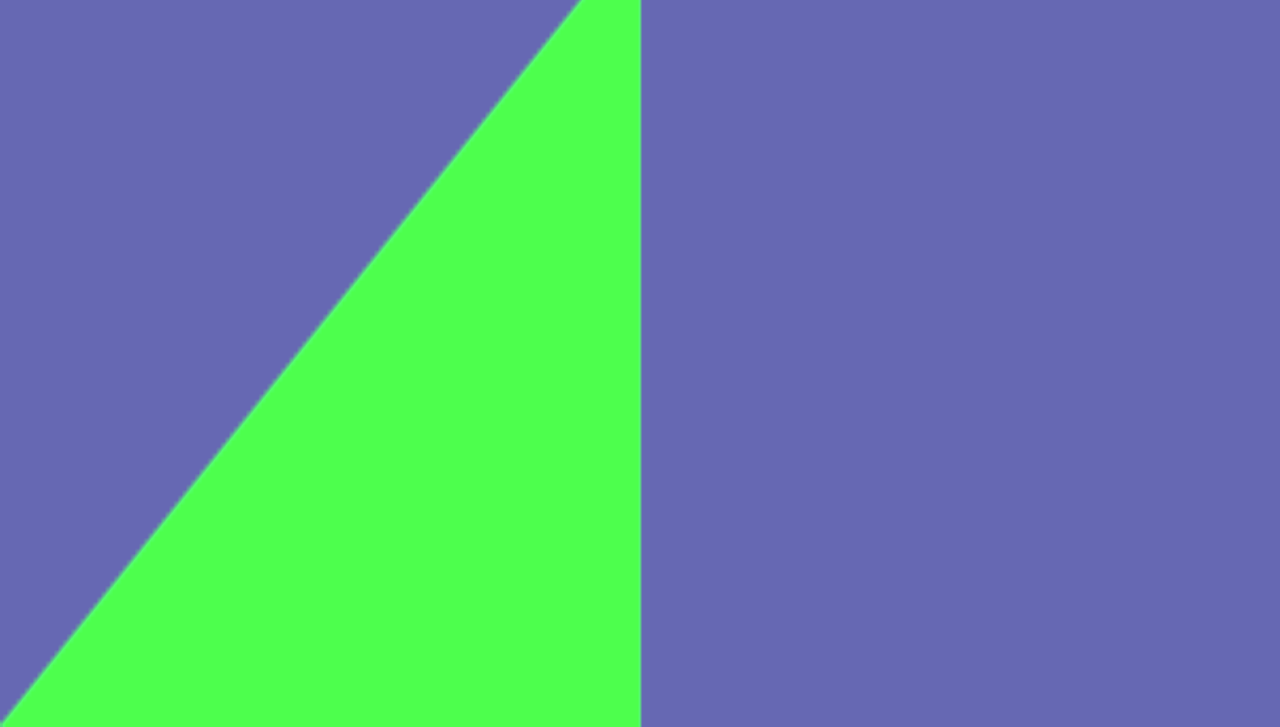
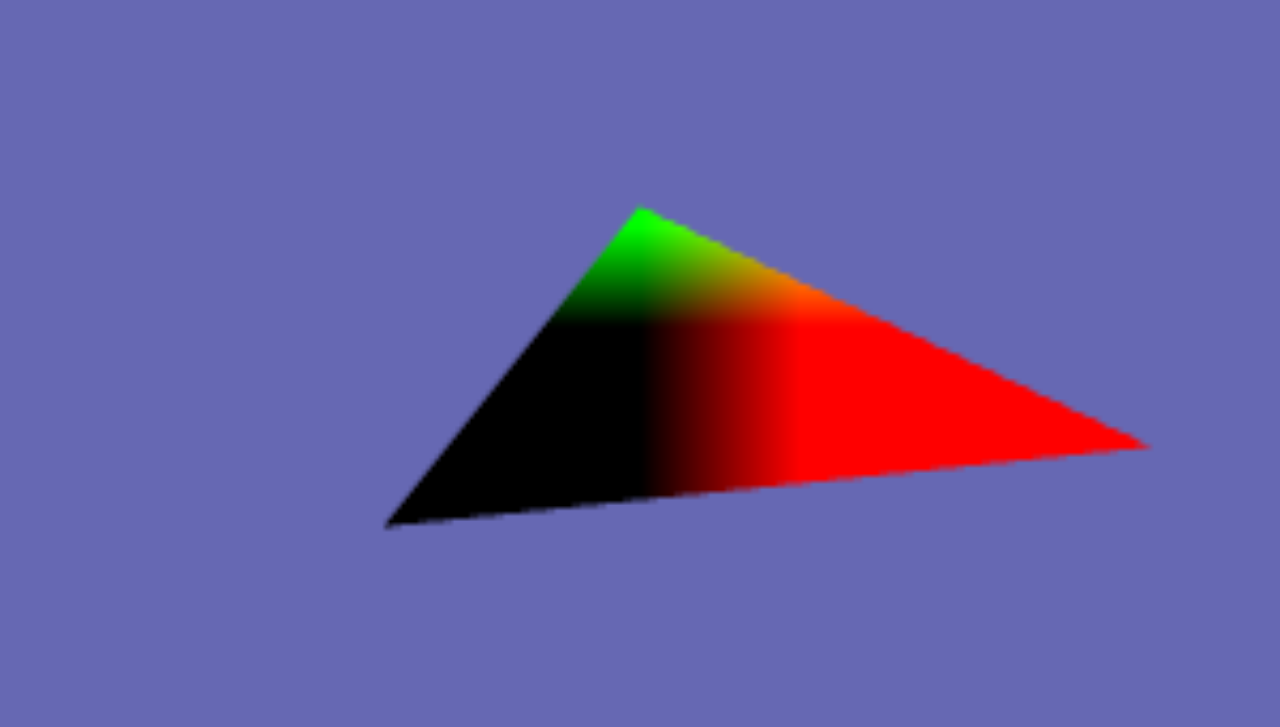
Before and after one commit to richplastow/oo3d, a website: page usage/basic-usage.html in a window 1280 px wide. Shown: the part 73-800 px from the top of the page. Drawn offline with Linux system fonts and the light colour scheme.

Commit message:
0.0.5 Color is `gl_Position` multiplied by 4

```diff
--- a/package.json
+++ b/package.json
@@ -1,6 +1,6 @@
 {
   "name": "oo3d",
-  "version": "0.0.4",
+  "version": "0.0.5",
   "description": "The Oopish WebGL library",
   "main": "build/oo3d.js",
   "directories": {
--- a/usage/basic-usage.html
+++ b/usage/basic-usage.html
@@ -13,6 +13,11 @@
             $main: document.getElementById('main')
           })
         ;
+        oo3d.initBuffer(new Float32Array([
+          0.0,  0.3,  0.0,
+         -0.4, -0.5,  0.0,
+          0.8, -0.3,  0.0,
+        ]));
         oo3d.render();
       } catch (error) {
         $error.innerHTML = error;
```
Also changed, not shown: build/oo3d.js, build/test/oo3d-with-test.js, 1 other file.
